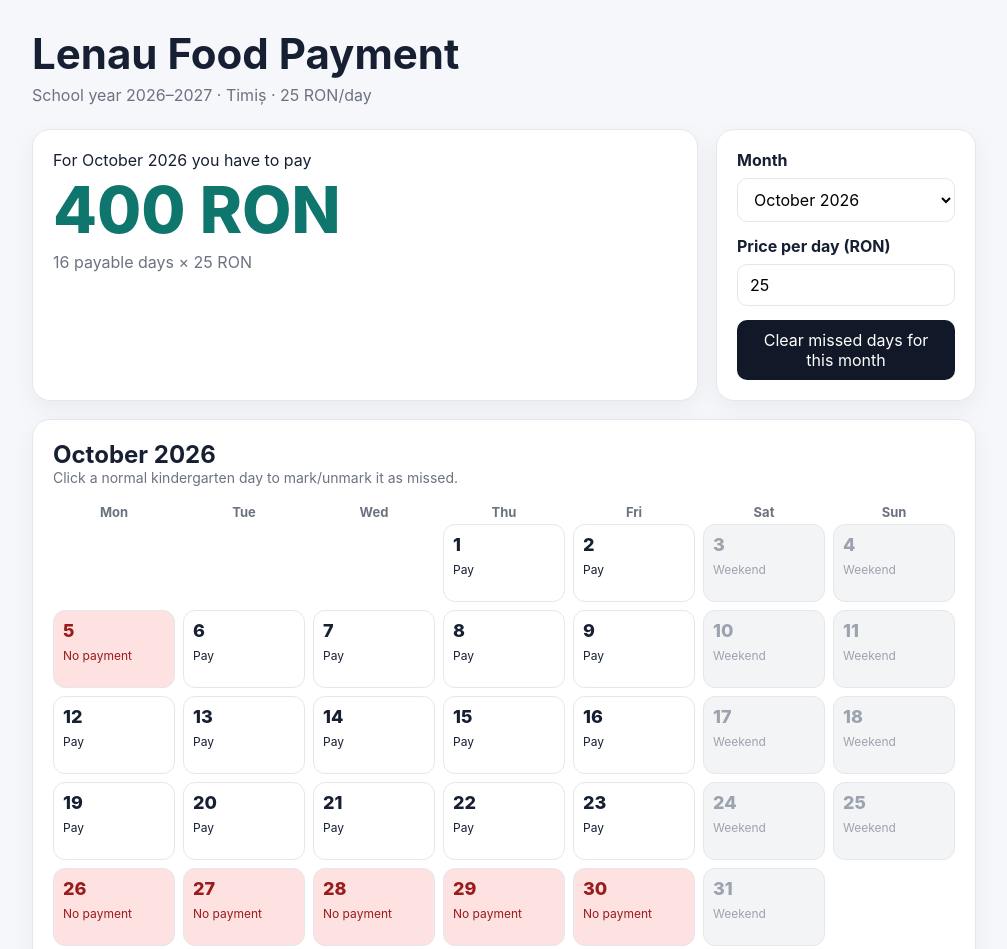
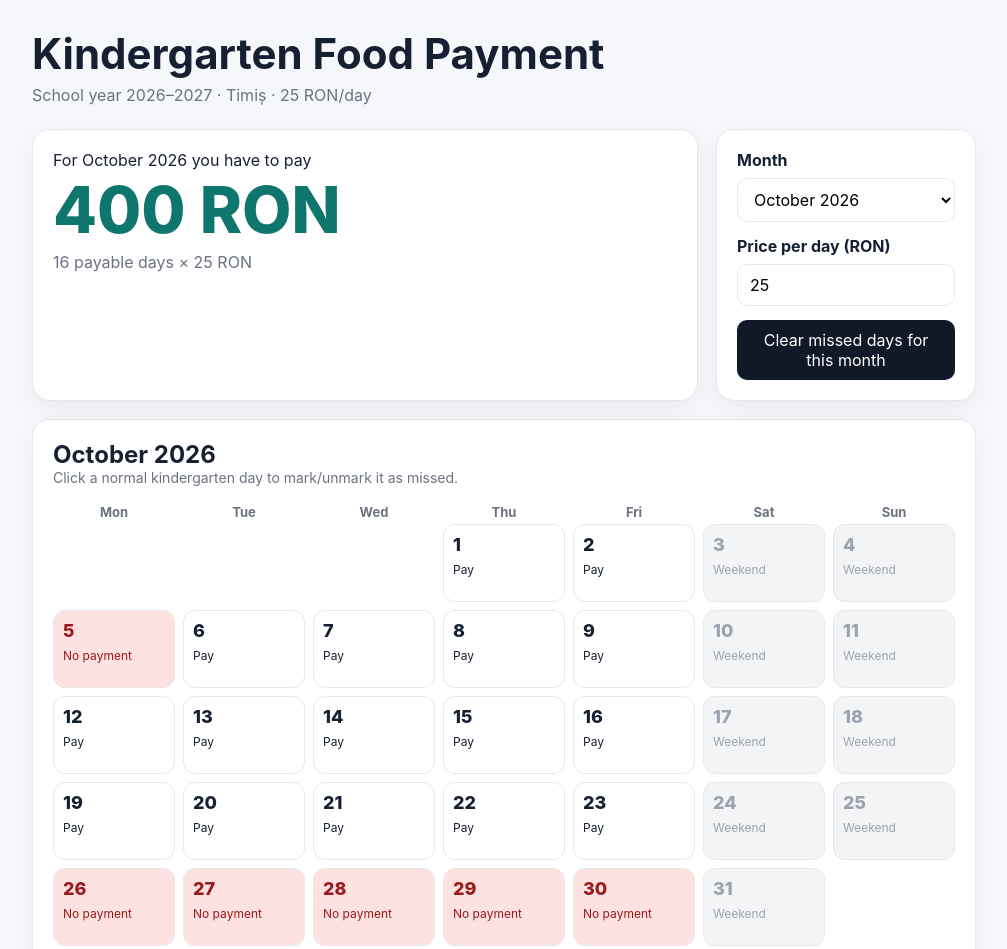
Before and after one commit to GSC89/kindergarten-food, a plain HTML site: page index.html in a window 1280 px wide. Shown: the top 949 px of the page, without its empty margins (136-1143 px from the left). Drawn offline with Linux system fonts and the light colour scheme.

Commit message:
Update index.html

```diff
--- a/index.html
+++ b/index.html
@@ -3,7 +3,7 @@
 <head>
   <meta charset="utf-8" />
   <meta name="viewport" content="width=device-width, initial-scale=1" />
-  <title>Lenau Food Payment Calculator 2026–2027</title>
+  <title>Kindergarten Food Payment Calculator 2026–2027</title>
   <style>
     :root {
       --bg: #f6f7fb;
@@ -159,7 +159,7 @@
 </head>
 <body>
 <div class="wrap">
-  <h1>Lenau Food Payment</h1>
+  <h1>Kindergarten Food Payment</h1>
   <div class="subtitle">School year 2026–2027 · Timiș · 25 RON/day</div>
 
   <div class="top">
```
